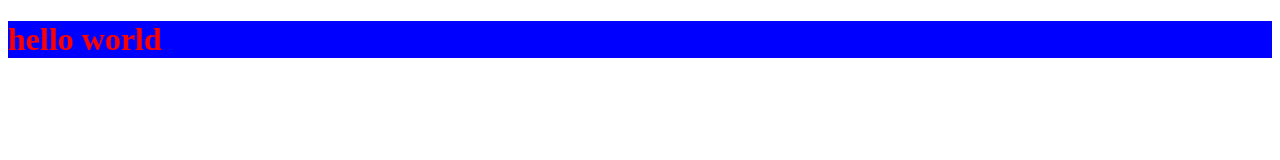
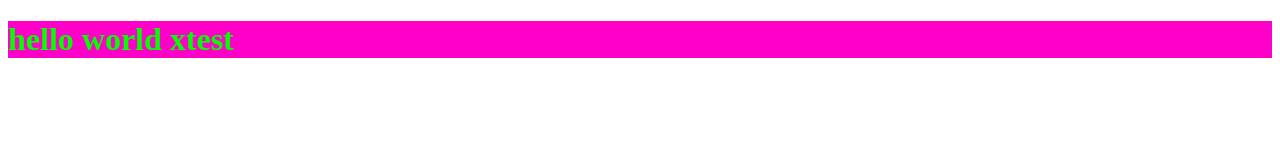
Before and after one commit to B-Hicham/xtest1, a plain HTML site: page index.html in a window 1280 px wide. Drawn offline with Linux system fonts and the light colour scheme.

Commit message:
change the content in the html and change the colors in style :(

```diff
--- a/index.html
+++ b/index.html
@@ -8,7 +8,7 @@
 </head>
 <body>
 
-    <h1>hello world
+    <h1>hello world xtest
     </h1>
 
 
--- a/style.css
+++ b/style.css
@@ -1,4 +1,4 @@
 h1{
-    color: red;
-    background-color: blue;
+    color: rgb(4, 255, 0);
+    background-color: rgb(255, 0, 200);
 }
```
